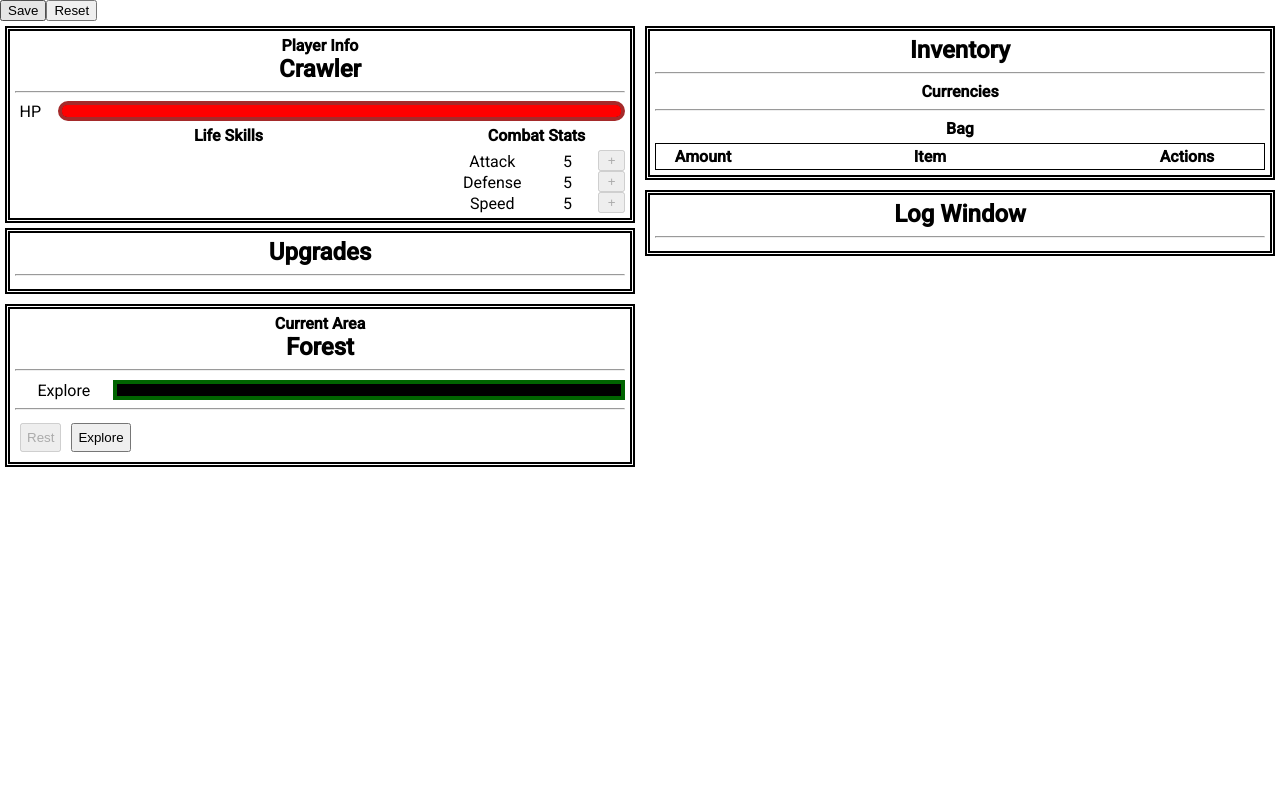
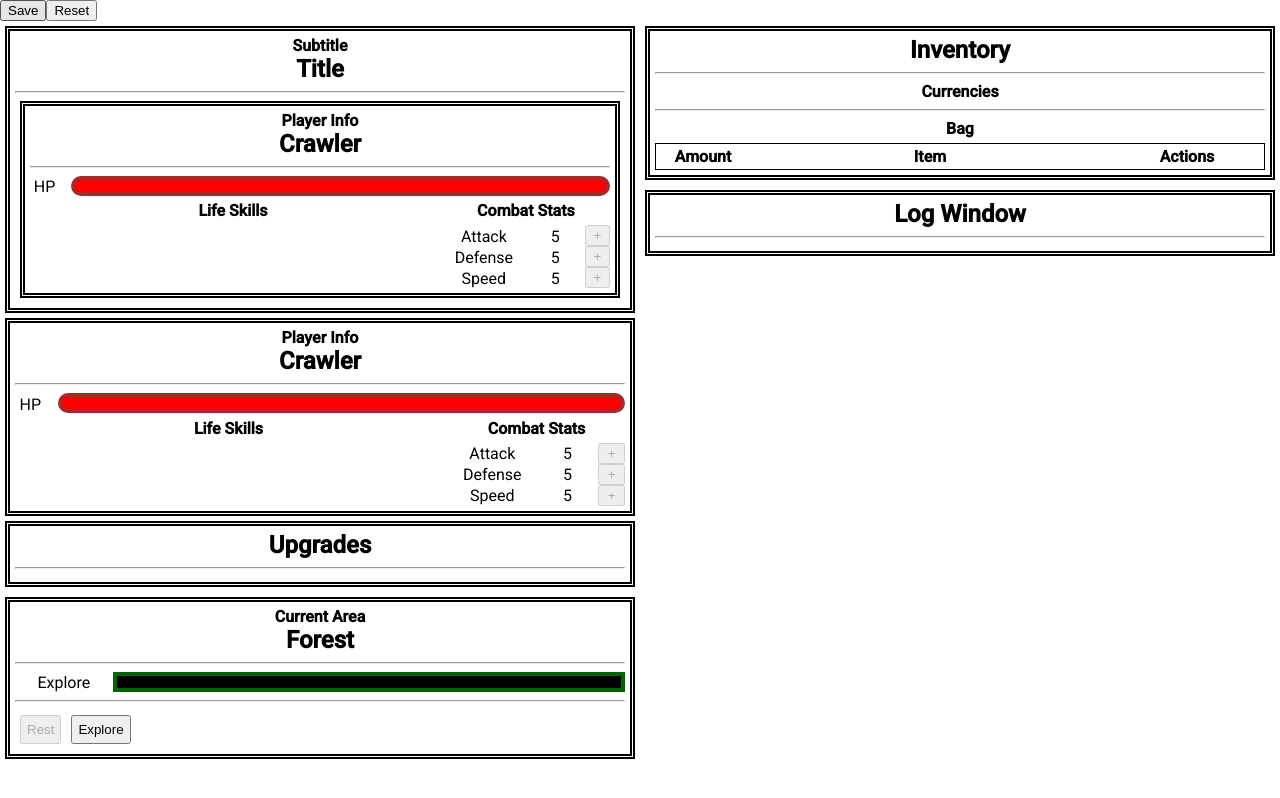
Before and after one commit to filiperferreira/iCrawler2, an Angular app: page / in a window 1280 px wide. Built offline with nearby package versions, Linux system fonts and the light colour scheme.

Commit message:
Adding panel components

```diff
--- a/src/app/app.component.html
+++ b/src/app/app.component.html
@@ -3,6 +3,7 @@
 <div id="main">
     <div [ngClass]="getBreakpoint('outer')">
         <div [ngClass]="getBreakpoint('inner')">
+            <app-panel [componentName]="'player'"></app-panel>
             <app-player></app-player>
             <app-upgrade></app-upgrade>
         </div>
--- a/src/app/app.module.ts
+++ b/src/app/app.module.ts
@@ -11,6 +11,7 @@ import { CombatComponent } from './combat/combat.component';
 import { LogWindowComponent } from './log-window/log-window.component';
 import { UpgradeComponent } from './upgrade/upgrade.component';
 import { FormsModule } from '@angular/forms';
+import { PanelComponent } from './panel/panel.component';
 
 @NgModule({
   declarations: [
@@ -20,7 +21,8 @@ import { FormsModule } from '@angular/forms';
     InventoryComponent,
     CombatComponent,
     LogWindowComponent,
-    UpgradeComponent
+    UpgradeComponent,
+    PanelComponent
   ],
   imports: [
     BrowserModule,
--- /dev/null
+++ b/src/app/panel/panel.component.css
@@ -0,0 +1,21 @@
+#panel {
+    overflow: hidden;
+    margin: 5px;
+    padding: 5px;
+    border: 5px double black;
+}
+
+#header {
+    width: 100%;
+    text-align: center;
+    display: inline-block;
+    font-weight: bold;
+}
+
+#subtitle {
+    font-size: medium;
+}
+
+#title {
+    font-size: x-large;
+}
--- /dev/null
+++ b/src/app/panel/panel.component.html
@@ -0,0 +1,8 @@
+<div id="panel">
+    <div id="header">
+        <span id="subtitle">Subtitle</span><br>
+        <span id="title">Title</span>
+    </div>
+    <hr>
+    <app-player *ngIf="componentName == 'player'"></app-player>
+</div>
--- /dev/null
+++ b/src/app/panel/panel.component.ts
@@ -0,0 +1,16 @@
+import { Component, Input, OnInit } from '@angular/core';
+
+@Component({
+  selector: 'app-panel',
+  templateUrl: './panel.component.html',
+  styleUrls: ['./panel.component.css']
+})
+export class PanelComponent implements OnInit {
+  @Input() componentName: string = "";
+
+  constructor() { }
+
+  ngOnInit(): void {
+  }
+
+}
```
Also changed, not shown: 1 other file (tests, documents, lock files or other folders).
